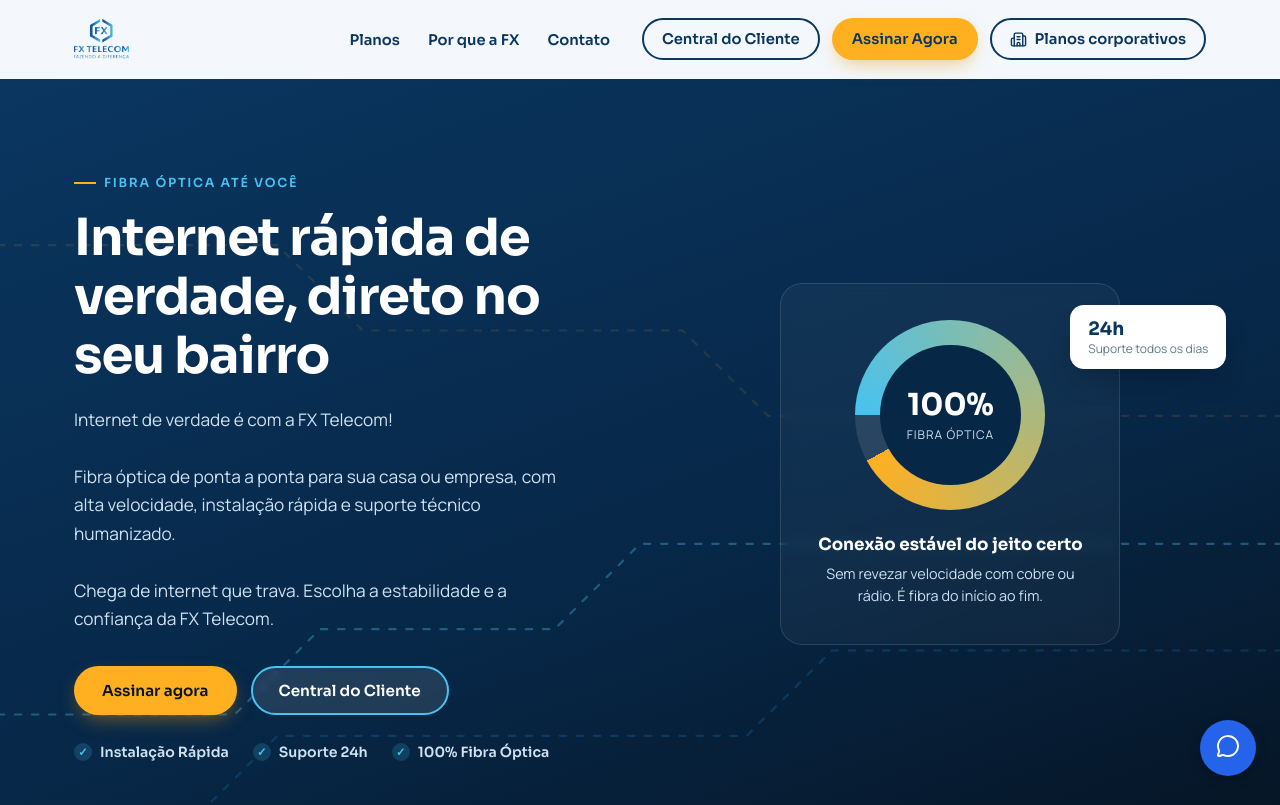
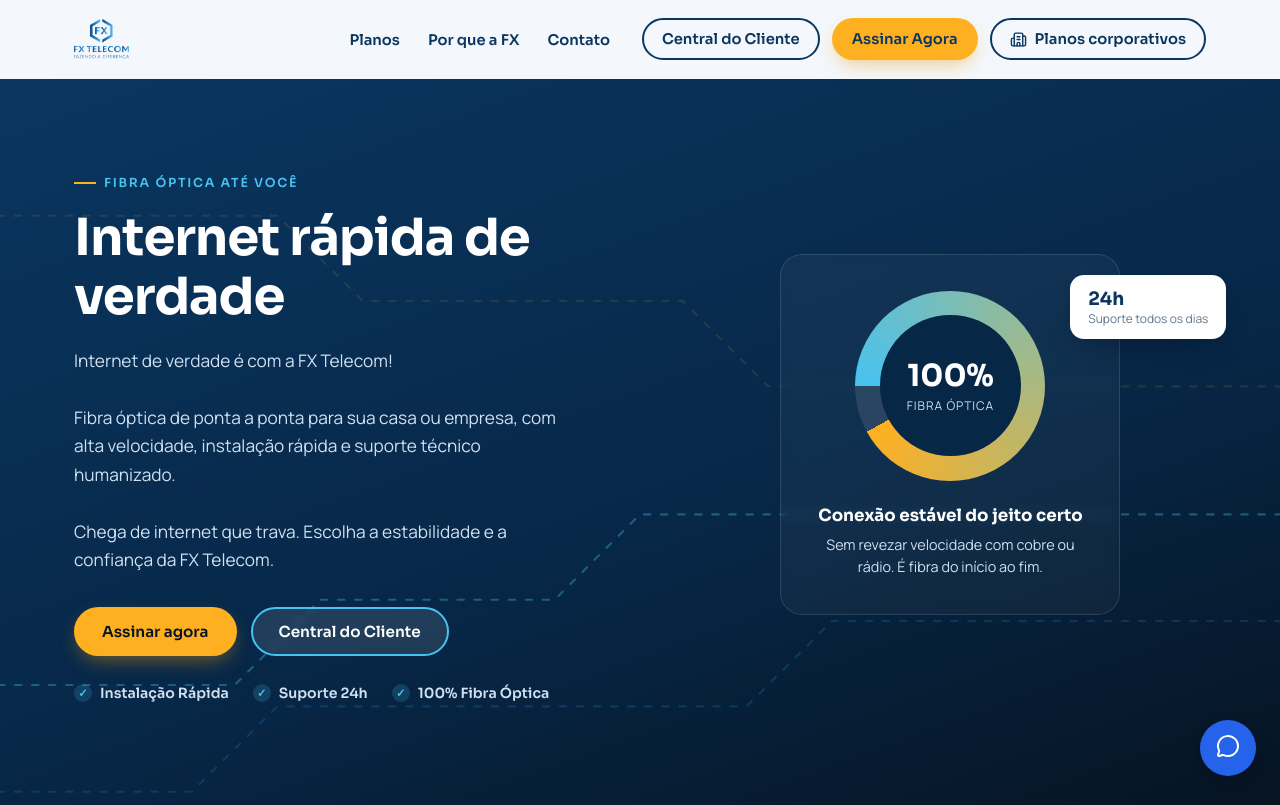
Before and after one commit to vitorgomes1306/fx-telecom, a React (Vite) app: page / in a window 1280 px wide. Shown: the top 805 px of the page. Built offline with nearby package versions, Linux system fonts and the light colour scheme.

Commit message:
Mudanças em planos

```diff
--- a/src/components/Hero.jsx
+++ b/src/components/Hero.jsx
@@ -26,7 +26,7 @@ function Hero() {
       <div className="container hero__inner">
         <div className="hero__copy">
           <span className="eyebrow">Fibra óptica até você</span>
-          <h1>Internet rápida de verdade, direto no seu bairro</h1>
+          <h1>Internet rápida de verdade</h1>
           <p className="hero__lead">
             Internet de verdade é com a FX Telecom!
             <br /><br />
```
